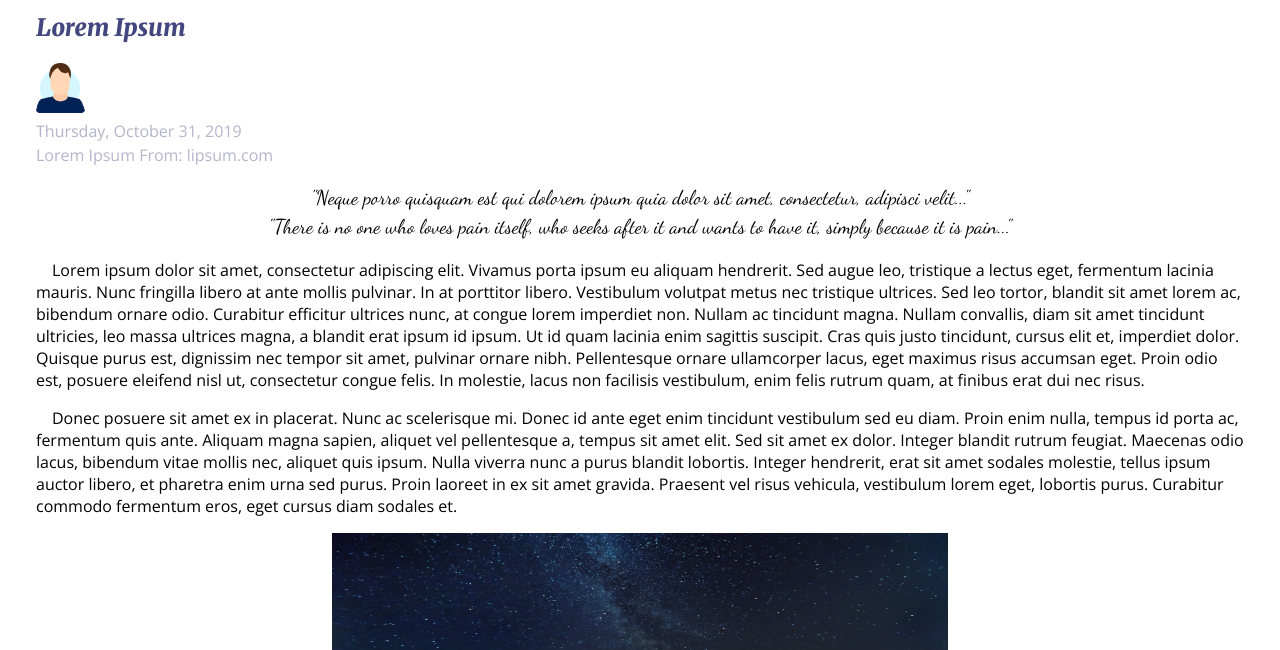
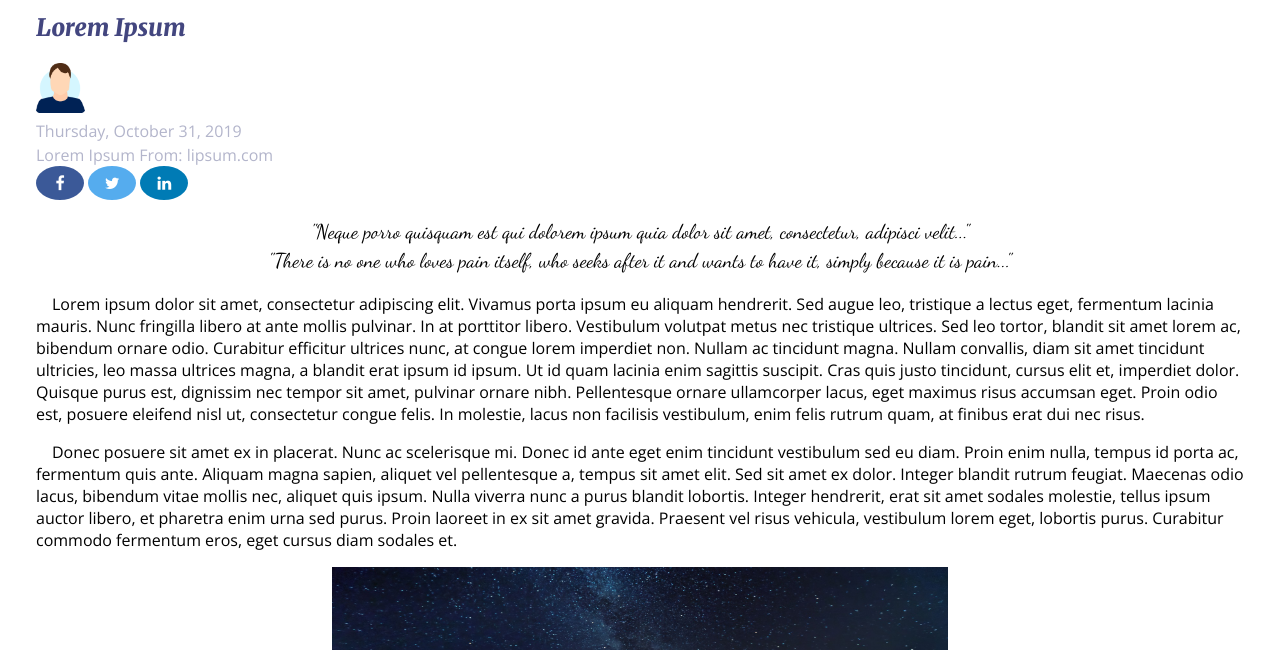
Before and after one commit to thomasgilmore/Personal-Blog-Website, a plain HTML site: page blog-post.html in a window 1280 px wide. Shown: the part 150-800 px from the top of the page. Drawn offline with nearby package versions, Linux system fonts and the light colour scheme.

Commit message:
refactor: Add Social Sharing Icons to Blog Post

```diff
--- a/blog-post.html
+++ b/blog-post.html
@@ -5,6 +5,7 @@
             <title>Blog Title</title>
         <meta content="width=device-width, initial-scale=1, maxium-scale=1" name="viewport">
         <link rel="stylesheet" href="css/blog-post-style.css">
+        <link rel="stylesheet" href="https://cdnjs.cloudflare.com/ajax/libs/font-awesome/4.7.0/css/font-awesome.min.css">
     </head>
     <body>
         <div class="container">
@@ -24,6 +25,9 @@
                     <img src="images/profile-2092113_1280.png" alt="Profile Picture" class="profile-picture">
                     <p class="date-published">Thursday, October 31, 2019</p>
                     <p class="author">Lorem Ipsum From: <a href="https://www.lipsum.com/">lipsum.com</a></p>
+                    <a href="#" class="fa fa-facebook"></a>
+                    <a href="#" class="fa fa-twitter"></a>
+                    <a href="#" class="fa fa-linkedin"></a>
                     <blockquote class="quote1">"Neque porro quisquam est qui dolorem ipsum quia dolor sit amet, consectetur, adipisci velit..."</blockquote>
                     <blockquote class="quote2">"There is no one who loves pain itself, who seeks after it and wants to have it, simply because it is pain..."</blockquote>
                     <p>&emsp;Lorem ipsum dolor sit amet, consectetur adipiscing elit.
--- a/css/blog-post-style.css
+++ b/css/blog-post-style.css
@@ -119,6 +119,34 @@
         text-decoration: none;
         color: #B3B5CB;
     }
+
+    .fa {
+        padding: 9px;
+        font-size: 30px;
+        width: 30px;
+        text-align: center;
+        text-decoration: none;
+        border-radius: 50%;
+      }
+
+      .fa:hover {
+        opacity: 0.75;
+      }
+
+      .fa-facebook {
+        background: #3B5998;
+        color: white;
+      }
+
+      .fa-twitter {
+        background: #55ACEE;
+        color: white;
+      }
+
+      .fa-linkedin {
+        background: #007bb5;
+        color: white;
+      }
 
     .picture-of-ocean {
         height: 150px;
@@ -263,6 +291,34 @@
         color: #B3B5CB;
     }
 
+    .fa {
+        padding: 9px;
+        font-size: 30px;
+        width: 30px;
+        text-align: center;
+        text-decoration: none;
+        border-radius: 50%;
+      }
+
+      .fa:hover {
+        opacity: 0.75;
+      }
+
+      .fa-facebook {
+        background: #3B5998;
+        color: white;
+      }
+
+      .fa-twitter {
+        background: #55ACEE;
+        color: white;
+      }
+
+      .fa-linkedin {
+        background: #007bb5;
+        color: white;
+      }
+
     .picture-of-ocean {
         height: 250px;
         display: block;
@@ -405,6 +461,34 @@
         color: #B3B5CB;
     }
 
+    .fa {
+        padding: 9px;
+        font-size: 30px;
+        width: 30px;
+        text-align: center;
+        text-decoration: none;
+        border-radius: 50%;
+      }
+
+      .fa:hover {
+        opacity: 0.75;
+      }
+
+      .fa-facebook {
+        background: #3B5998;
+        color: white;
+      }
+
+      .fa-twitter {
+        background: #55ACEE;
+        color: white;
+      }
+
+      .fa-linkedin {
+        background: #007bb5;
+        color: white;
+      }
+
     .picture-of-ocean {
         height: 400px;
         display: block;
```
